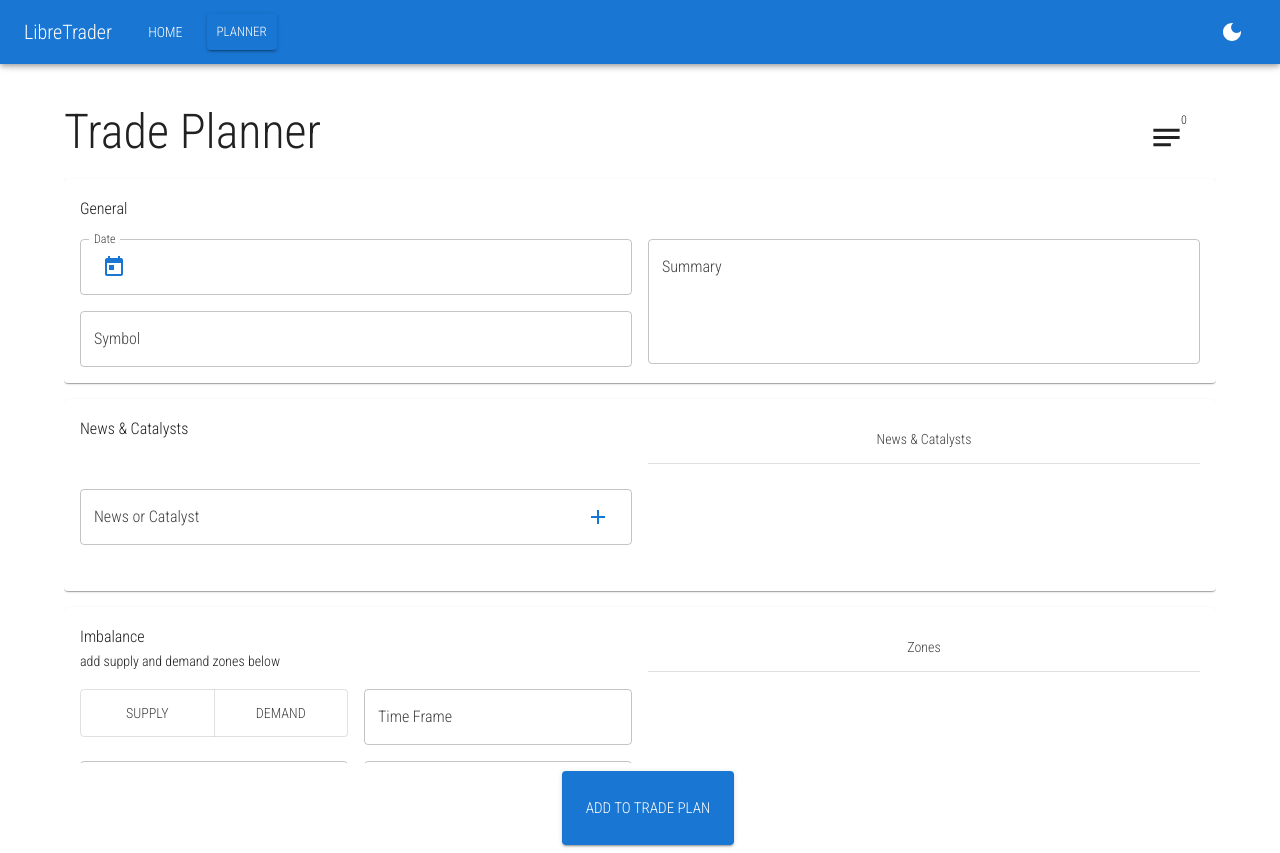
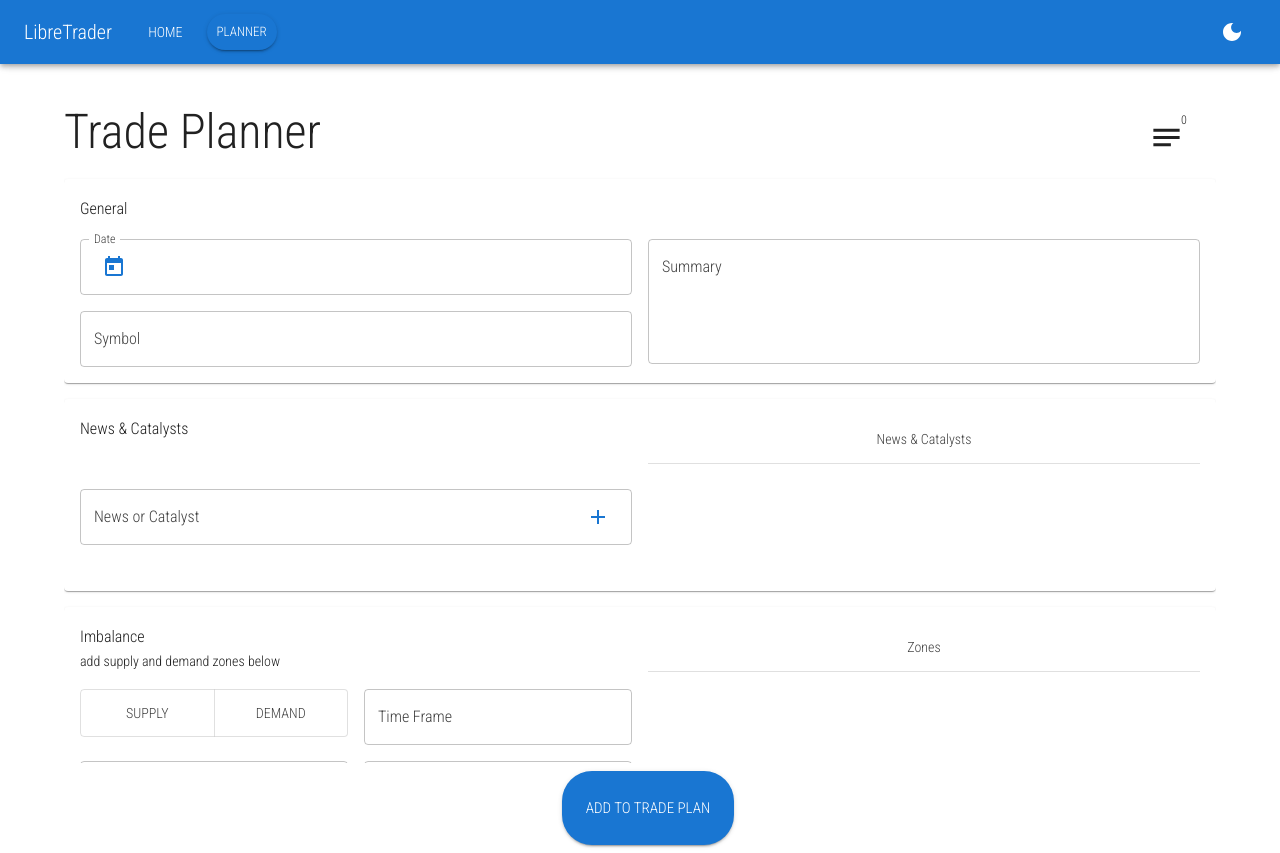
Before and after one commit to oze4/LibreTrader, a React app in the folder frontend/: page /planner in a window 1280 px wide. Built offline with nearby package versions, Linux system fonts and the light colour scheme.

Commit message:
chore(frontend): add theme to light mode as well for new button style

```diff
--- a/frontend/src/theme/themes.js
+++ b/frontend/src/theme/themes.js
@@ -77,6 +77,16 @@ export const lightMode = {
       size: "small",
     },
   },
+  components: {
+    MuiButton: {
+      styleOverrides: {
+        root: {
+          color: "info",
+          borderRadius: "30px",
+        },
+      },
+    },
+  }
 };
 
 export const darkMode = {
```
Also changed, not shown: 2 other files (tests, documents, lock files or other folders).
